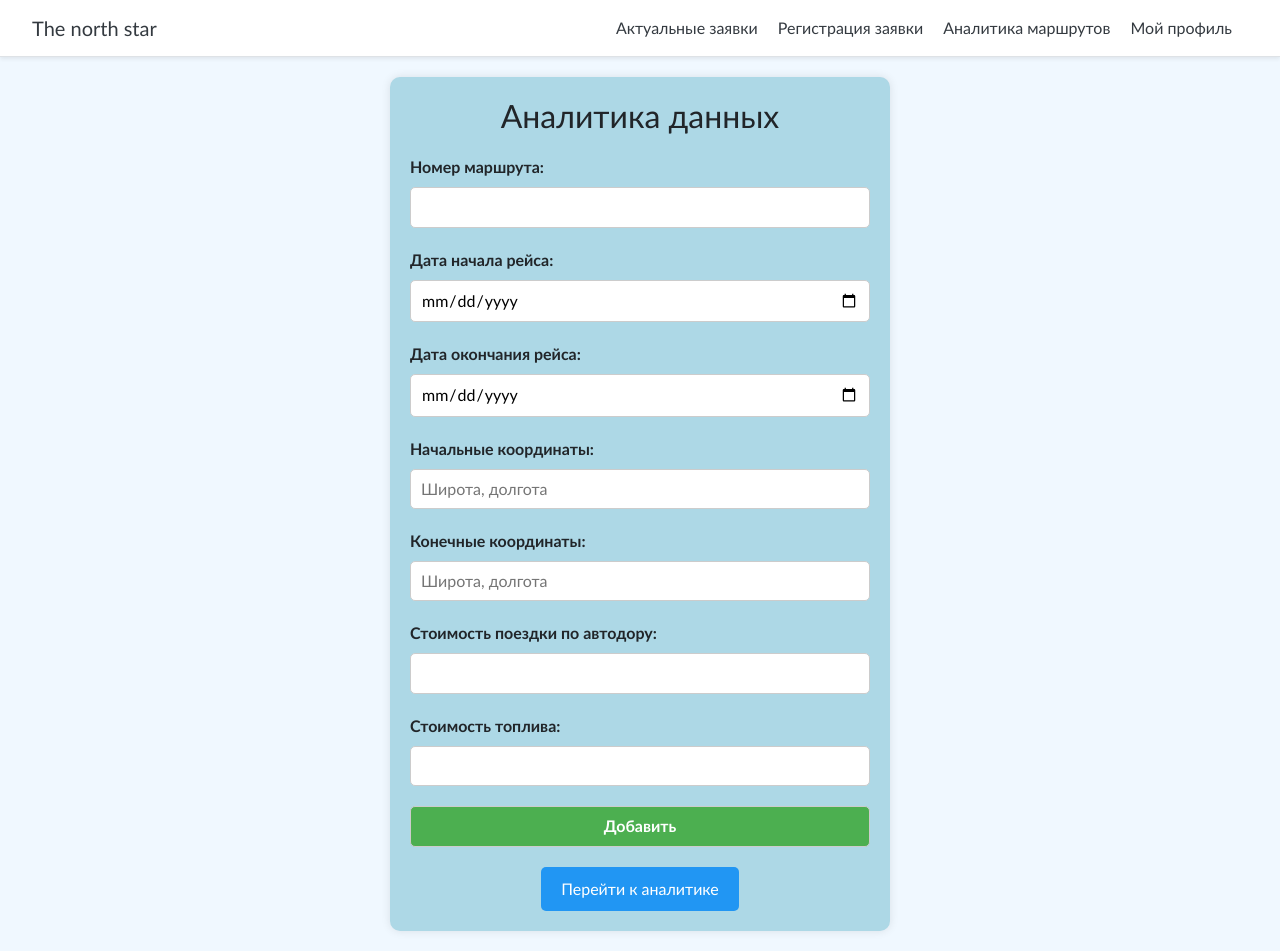
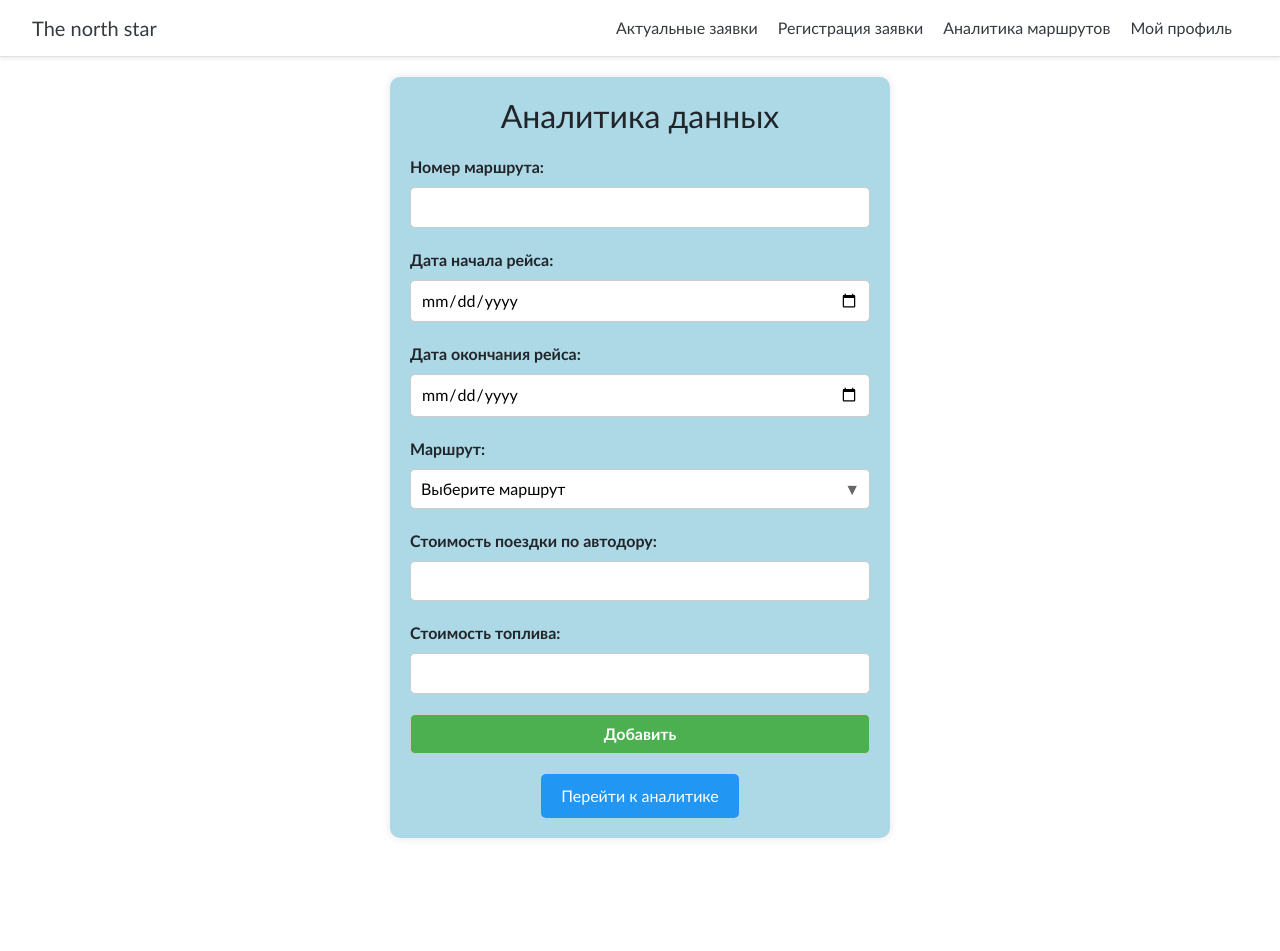
Before and after one commit to pressf1om/north_star, a Flask app: template templates/analytics_add_data.html in a window 1280 px wide. After the commit the page ends 838 px from the top, so only its background shows below. Run offline with Flask 3, Linux system fonts and the light colour scheme; the template is opened without the code that fills it, so the values that code supplies are empty; parts of the project's set-up code (start-up, migrations or seed data) failed here and were passed over; some libraries are stand-ins or nearby versions; some web fonts are replaced.

Commit message:
Вместо координат, добавлены маршруты городов в разделе "Аналитика"

```diff
--- a/server.py
+++ b/server.py
@@ -1,6 +1,6 @@
 # import
 import re
-
+from EOE import evaluation_of_effectiveness
 from flask import Flask, request, render_template, jsonify
 from flask_sqlalchemy import SQLAlchemy
 from flask_login import UserMixin, current_user
@@ -555,6 +555,9 @@ def logout():
 @app.route('/analytics_add_data', methods=['POST', 'GET'])
 @login_required
 def analytics_add_data():
+    # Получение списка маршрутов из базы данных
+    routes = Routes.query.all()
+
     # получаем айди зашедшего на сайт
     user_id = current_user.id
 
@@ -568,26 +571,24 @@ def analytics_add_data():
             number_of_road = request.form['number_of_road']
             date_start = request.form['start-date']
             date_end = request.form['end-date']
-            start_coordinates = request.form['start-coordinates']
-            end_coordinates = request.form['end-coordinates']
+            route_id = request.form['route']
             cost = request.form['cost']
             fuel_cost = request.form['fuel_cost']
 
-            # если получиться парсить автодор, то поле cost станет необязательным
+            # Дополнительная обработка данных, если необходимо
 
             data_of_roads_for_analytics[f'{number_of_road}'] = \
                 [f'{date_start}',
                 f'{date_end}',
-                f'{start_coordinates}',
-                f'{end_coordinates}',
+                f'{route_id}',
                 f'{cost}',
                 f'{fuel_cost}']
 
             return redirect("/analytics_add_data")
         else:
-            return render_template("analytics_add_data.html")
+            return render_template("analytics_add_data.html", routes=routes)
     else:
-        return 'у вас недостаточно прав'
+        return 'У вас недостаточно прав'
 
 
 # страница результатов анализа
--- a/templates/analytics_add_data.html
+++ b/templates/analytics_add_data.html
@@ -17,12 +17,15 @@
             <input type="date" id="end-date" name="end-date" required>
         </div>
         <div class="form-group">
-            <label for="start-coordinates">Начальные координаты:</label>
-            <input type="text" id="start-coordinates" name="start-coordinates" placeholder="Широта, долгота" required>
-        </div>
-        <div class="form-group">
-            <label for="end-coordinates">Конечные координаты:</label>
-            <input type="text" id="end-coordinates" name="end-coordinates" placeholder="Широта, долгота" required>
+            <label for="route">Маршрут:</label>
+            <div class="select-wrapper">
+                <select id="route" name="route" required>
+                    <option value="" disabled selected>Выберите маршрут</option>
+                    {% for route in routes %}
+                        <option value="{{ route.id }}">{{ route.city_start }} - {{ route.city_end }}</option>
+                    {% endfor %}
+                </select>
+            </div>
         </div>
         <div class="form-group">
             <label for="cost">Стоимость поездки по автодору:</label>
@@ -40,13 +43,34 @@
 </div>
 
 <style>
-body {
-    font-family: Arial, sans-serif;
-    background-color: #f0f8ff; /* Light Sky Blue */
-    margin: 0;
-    padding: 0;
+/* Стили для селектора */
+.select-wrapper {
+    position: relative;
 }
 
+.select-wrapper select {
+    width: 100%;
+    padding: 10px;
+    border: 1px solid #ccc;
+    border-radius: 5px;
+    background-color: #fff;
+    font-size: 16px;
+    -webkit-appearance: none; /* Убираем стандартные стили для WebKit браузеров */
+    -moz-appearance: none; /* Убираем стандартные стили для Firefox */
+    appearance: none; /* Убираем стандартные стили для других браузеров */
+}
+
+.select-wrapper::after {
+    content: '\25BC'; /* Стрелка вниз */
+    position: absolute;
+    top: 50%;
+    right: 10px;
+    transform: translateY(-50%);
+    pointer-events: none;
+    color: #666; /* Цвет стрелки */
+}
+
+/* Дополнительные стили для элементов формы */
 .container {
     max-width: 500px;
     margin: 20px auto;
```
Also changed, not shown: templates/choosing_route.html (+4 -5 lines).
